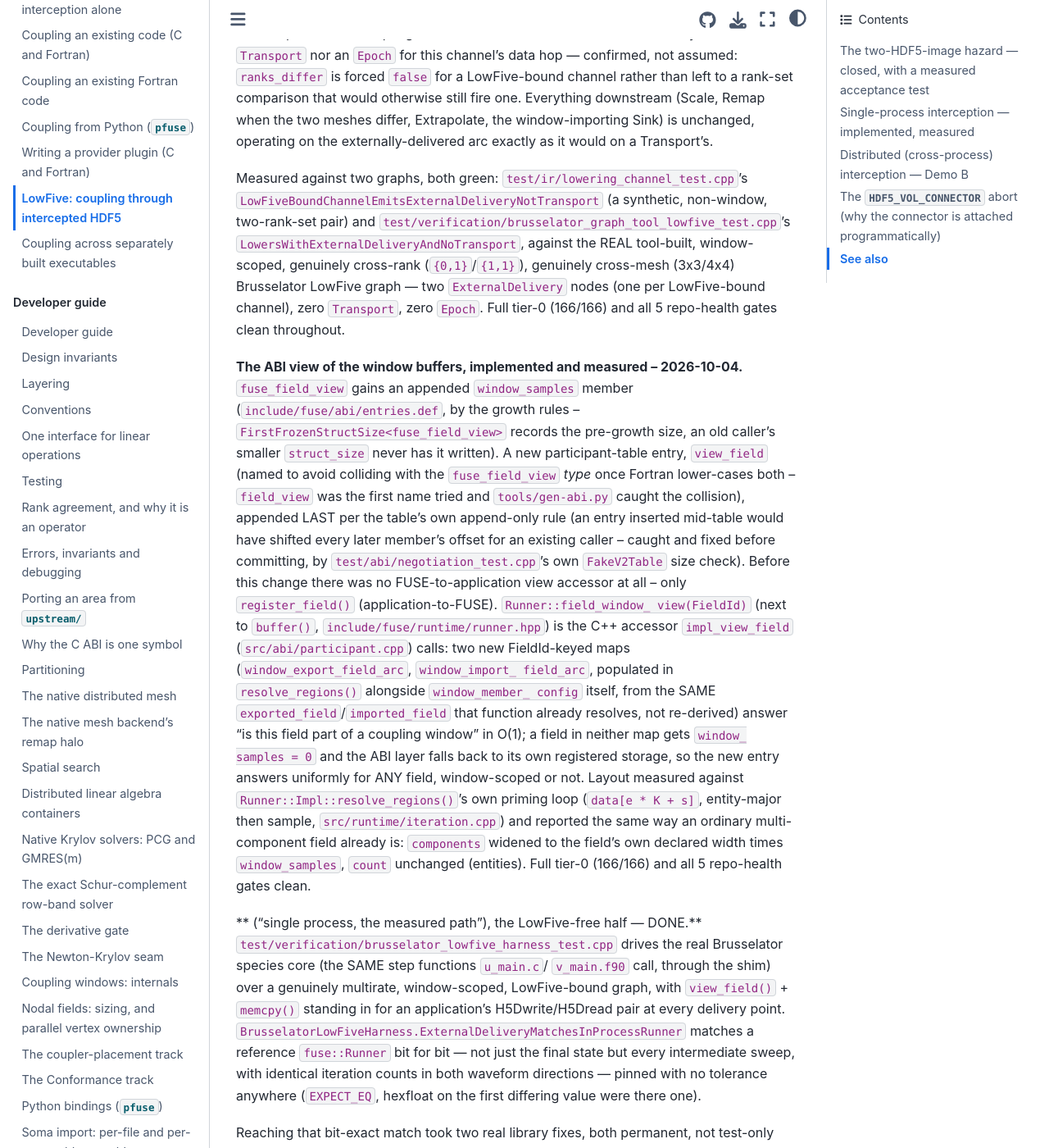
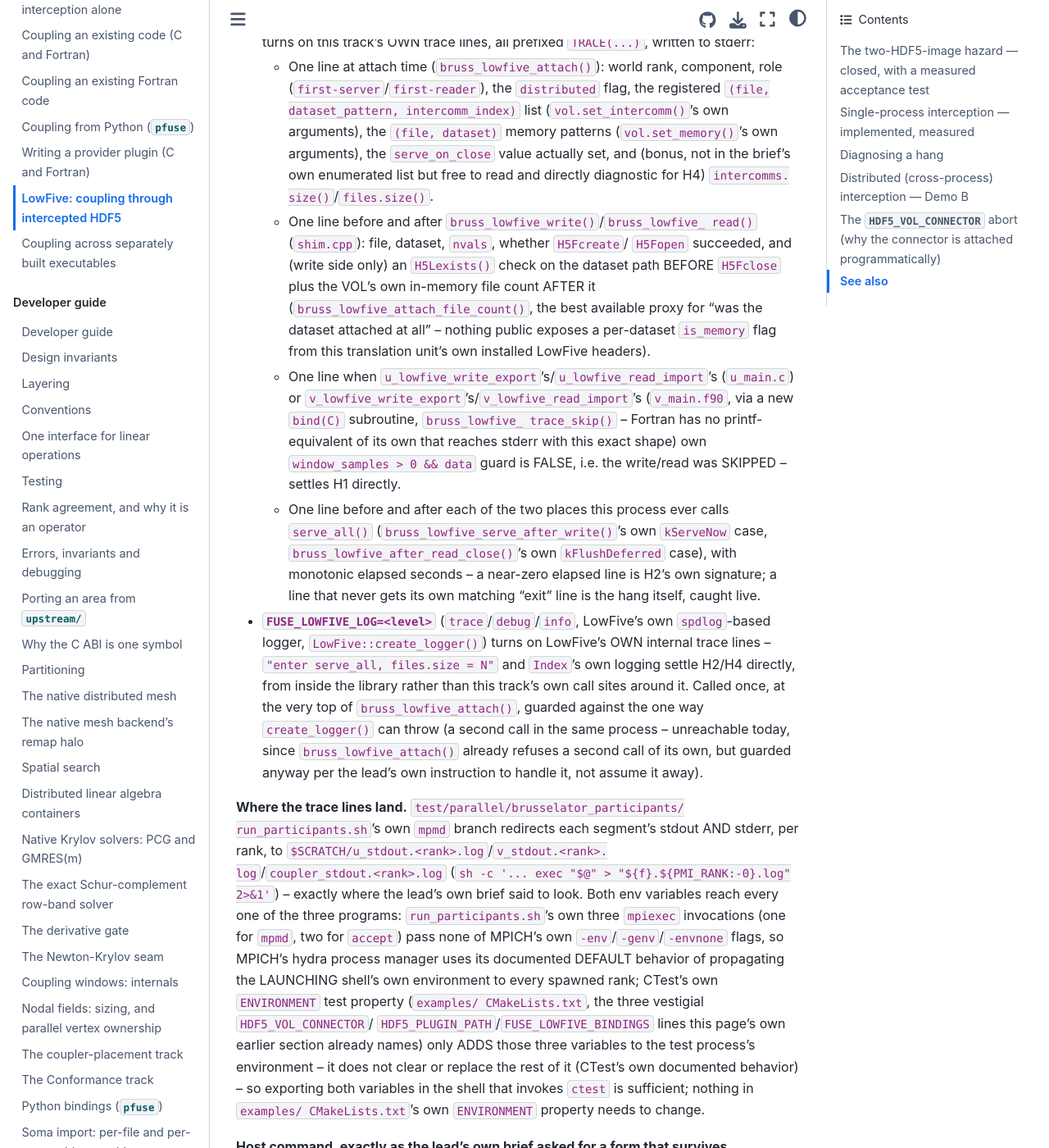
Before and after one commit to vijaysm/fuse, a Sphinx documentation site: the page built from docs/user/lowfive.md, in a window 1280 px wide and 1400 px high, scrolled down 11996 px. Shown: the whole window at 82% size. Built offline with Sphinx 7.4.7 and the Sphinx Book theme 1.1.4, drawn with Linux system fonts in a browser that asks for light colours; pages that are not in the unit, such as notebooks, are missing from menus; some of the changed text lies outside the part shown.

Commit message:
Document the second LowFive hang, four hypotheses and a trace guide
The indexing mechanism given earlier for the unslashed pattern was wrong
and is corrected; the slash fix stays.

````diff
--- a/docs/user/lowfive.md
+++ b/docs/user/lowfive.md
@@ -496,6 +496,101 @@
 RPC path, per-iteration steady state, and data correctness remain
 UNMEASURED by any round of this track so far.
 
+## Diagnosing a hang
+
+**** - own fix held (no more `file_open(): no intercomm
+found`), and the host's own NEXT run of `lowfive.mpmd.3` got PAST the first
+remote open and into a NEW 120 s hang, measured with both `brusselator_u_main`
+and `brusselator_v_main` inside `file_open()`'s own `get_file_hierarchy` RPC
+call (`rpc::recv` -> `MPI_Probe`), neither inside `serve_all()` at all --
+U (first-server, the lower-`min_rank()` component) should have been serving,
+not also consuming. the issue tracker own "" account has the full
+four-hypothesis analysis (H1: the cold-start write's own view guard was
+false; H2: `serve_all()` returned at once because `indexed_datasets==0`;
+H3: the serve hook returned an action other than `kServeNow`, or never ran;
+H4: `serve_all()` served the wrong intercomm index, or `intercomms`/
+`serve_indices` ended up empty) with LowFive-source citations for each --
+this section covers only the DIAGNOSTIC TRACE this round adds, not that
+analysis.
+
+**Two independent, OFF-by-default env variables**, both read once per
+process (a cached bool/one `getenv()` call each -- "keep the trace code
+out of the hot path when disabled," the lead's own instruction):
+
+- **`FUSE_LOWFIVE_ATTACH_TRACE=1`** (exactly the character `1`; anything
+  else, including unset, is disabled -- `lowfive_attach_decision.hpp`'s own
+  `ParseTraceEnabledEnv()`) turns on this track's OWN trace lines, all
+  prefixed `TRACE(...)`, written to stderr:
+  - One line at attach time (`bruss_lowfive_attach()`): world rank,
+    component, role (`first-server`/`first-reader`), the `distributed`
+    flag, the registered `(file, dataset_pattern, intercomm_index)` list
+    (`vol.set_intercomm()`'s own arguments), the `(file, dataset)` memory
+    patterns (`vol.set_memory()`'s own arguments), the `serve_on_close`
+    value actually set, and (bonus, not in the brief's own enumerated
+    list but free to read and directly diagnostic for H4) `intercomms.
+    size()`/`files.size()`.
+  - One line before and after `bruss_lowfive_write()`/`bruss_lowfive_
+    read()` (`shim.cpp`): file, dataset, `nvals`, whether `H5Fcreate`/
+    `H5Fopen` succeeded, and (write side only) an `H5Lexists()` check on
+    the dataset path BEFORE `H5Fclose` plus the VOL's own in-memory file
+    count AFTER it (`bruss_lowfive_attach_file_count()`, the best
+    available proxy for "was the dataset attached at all" -- nothing
+    public exposes a per-dataset `is_memory` flag from this translation
+    unit's own installed LowFive headers).
+  - One line when `u_lowfive_write_export`'s/`u_lowfive_read_import`'s
+    (`u_main.c`) or `v_lowfive_write_export`'s/`v_lowfive_read_import`'s
+    (`v_main.f90`, via a new `bind(C)` subroutine, `bruss_lowfive_
+    trace_skip()` -- Fortran has no printf-equivalent of its own that
+    reaches stderr with this exact shape) own `window_samples > 0 &&
+    data` guard is FALSE, i.e. the write/read was SKIPPED -- settles H1
+    directly.
+  - One line before and after each of the two places this process ever
+    calls `serve_all()` (`bruss_lowfive_serve_after_write()`'s own
+    `kServeNow` case, `bruss_lowfive_after_read_close()`'s own
+    `kFlushDeferred` case), with monotonic elapsed seconds -- a
+    near-zero elapsed line is H2's own signature; a line that never
+    gets its own matching "exit" line is the hang itself, caught live.
+- **`FUSE_LOWFIVE_LOG=<level>`** (`trace`/`debug`/`info`, LowFive's own
+  `spdlog`-based logger, `LowFive::create_logger()`) turns on LowFive's
+  OWN internal trace lines -- `"enter serve_all, files.size = N"` and
+  `Index`'s own logging settle H2/H4 directly, from inside the library
+  rather than this track's own call sites around it. Called once, at the
+  very top of `bruss_lowfive_attach()`, guarded against the one way
+  `create_logger()` can throw (a second call in the same process --
+  unreachable today, since `bruss_lowfive_attach()` already refuses a
+  second call of its own, but guarded anyway per the lead's own
+  instruction to handle it, not assume it away).
+
+**Where the trace lines land.** `test/parallel/brusselator_participants/
+run_participants.sh`'s own `mpmd` branch redirects each segment's stdout
+AND stderr, per rank, to `$SCRATCH/u_stdout.<rank>.log`/`v_stdout.<rank>.
+log`/`coupler_stdout.<rank>.log` (`sh -c '... exec "$@" >
+"${f}.${PMI_RANK:-0}.log" 2>&1'`) -- exactly where the lead's own brief
+said to look. Both env variables reach every one of the three programs:
+`run_participants.sh`'s own three `mpiexec` invocations (one for `mpmd`,
+two for `accept`) pass none of MPICH's own `-env`/`-genv`/`-envnone`
+flags, so MPICH's hydra process manager uses its documented DEFAULT
+behavior of propagating the LAUNCHING shell's own environment to every
+spawned rank; CTest's own `ENVIRONMENT` test property (`examples/
+CMakeLists.txt`, the three vestigial `HDF5_VOL_CONNECTOR`/
+`HDF5_PLUGIN_PATH`/`FUSE_LOWFIVE_BINDINGS` lines this page's own earlier
+section already names) only ADDS those three variables to the test
+process's environment -- it does not clear or replace the rest of it
+(CTest's own documented behavior) -- so exporting both variables in the
+shell that invokes `ctest` is sufficient; nothing in `examples/
+CMakeLists.txt`'s own `ENVIRONMENT` property needs to change.
+
+**Host command, exactly as the lead's own brief asked for a form that
+survives ctest/mpiexec:**
+
+```
+FUSE_LOWFIVE_ATTACH_TRACE=1 FUSE_LOWFIVE_LOG=trace \
+    ctest -R 'participants\.lowfive\.mpmd\.3' --output-on-failure
+```
+
+the issue tracker own "" account has the full table of "trace
+shows X => hypothesis Hn" this round's own report builds for the lead.
+
 **IR/runtime half, implemented and measured (no LowFive/HDF5 needed) —
 2026-10-04.** `lower_channel()` (`src/ir/rules_channel.cpp`) emits a new
 `OpKind::ExternalDelivery` node (`include/fuse/ir/op.hpp`) in place of
````
